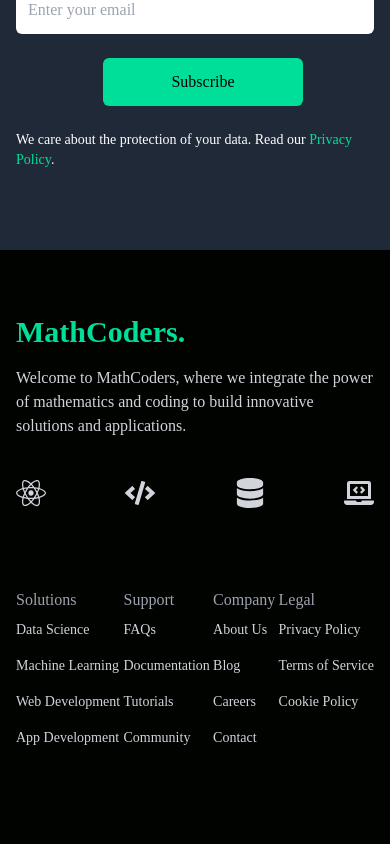
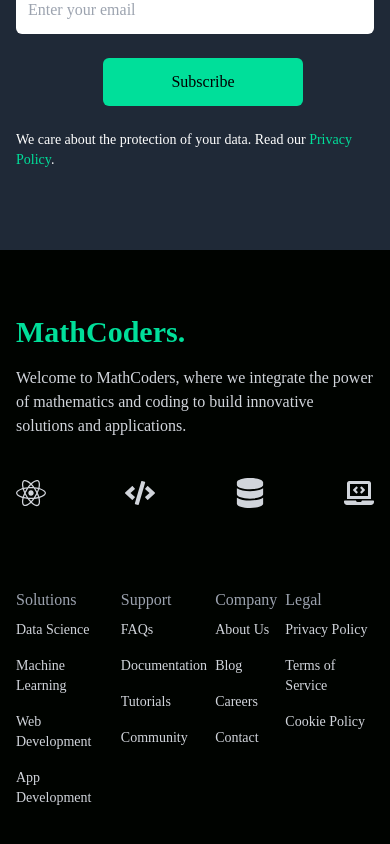
Before and after one commit to ualiid/frontend, a React (Vite) app: page / in a window 390 px wide. Shown: the part 1896-2740 px from the top of the page. Before the commit the page ends 2716 px from the top, so only its background shows below. Built offline with nearby package versions, Linux system fonts and the light colour scheme.

Commit message:
add space between links (gap)

```diff
--- a/src/components/Footer.jsx
+++ b/src/components/Footer.jsx
@@ -35,7 +35,7 @@ const Footer = () => {
           <FaLaptopCode size={30} />
         </div>
       </div>
-      <div className='lg:col-span-2 flex justify-between mt-6'>
+      <div className='lg:col-span-2 flex justify-between gap-2 mt-6'>
         {footerSections.map((section, index) => (
           <div key={index}>
             <h6 className='font-medium text-gray-400'>{section.title}</h6>
```
